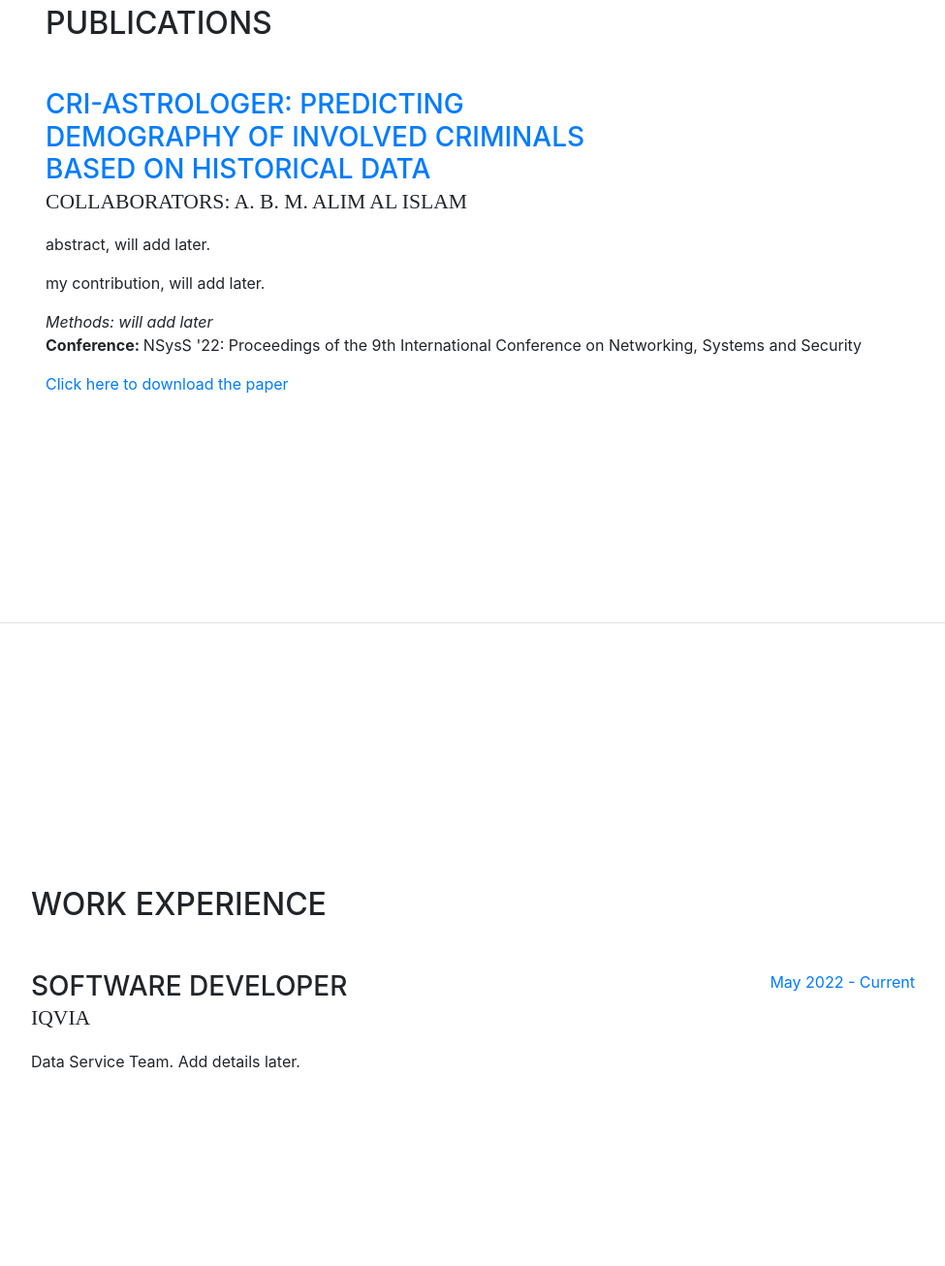
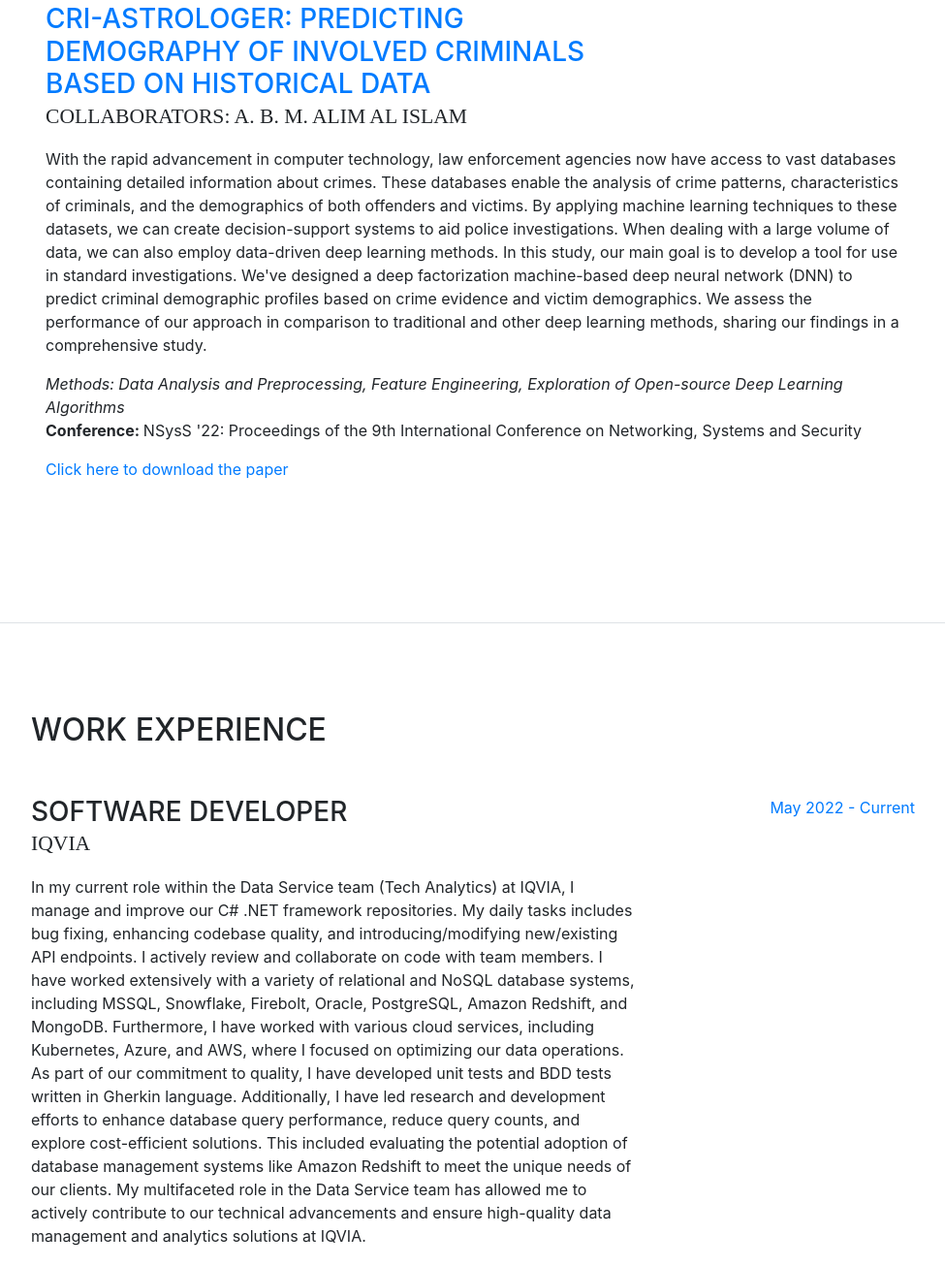
Before and after one commit to atiqur-rahman-0041/atiqur-rahman-0041.github.io, a website with bundled scripts: page index.html in a window 1280 px wide. Shown: the part 1757-3063 px from the top of the page at 97% size, without its empty margins (288-1263 px from the left). Built offline with nearby package versions, Linux system fonts and the light colour scheme; some icons are missing; files whose address does not match are found by name; a web font is replaced by a local one.

Commit message:
added paper and work info

```diff
--- a/index.html
+++ b/index.html
@@ -166,12 +166,9 @@
 	              	<div class="mb-5">
 
 				            <p class="justify">
-                      abstract, will add later.
+                      With the rapid advancement in computer technology, law enforcement agencies now have access to vast databases containing detailed information about crimes. These databases enable the analysis of crime patterns, characteristics of criminals, and the demographics of both offenders and victims. By applying machine learning techniques to these datasets, we can create decision-support systems to aid police investigations. When dealing with a large volume of data, we can also employ data-driven deep learning methods. In this study, our main goal is to develop a tool for use in standard investigations. We've designed a deep factorization machine-based deep neural network (DNN) to predict criminal demographic profiles based on crime evidence and victim demographics. We assess the performance of our approach in comparison to traditional and other deep learning methods, sharing our findings in a comprehensive study.
 				        	 </p>
-                   <p class="justify">
-                      my contribution, will add later.
-                   </p>
-		            		<em>Methods: will add later</em>
+		            		<em>Methods: Data Analysis and Preprocessing, Feature Engineering, Exploration of Open-source Deep Learning Algorithms</em>
                     		<br>
                     		<p> <strong>Conference: </strong>
                           NSysS '22: Proceedings of the 9th International Conference on Networking, Systems and Security
@@ -195,7 +192,14 @@
             <div class="resume-content mr-auto">
               <h3 class="mb-0">Software Developer</h3>
               <div class="subheading mb-3">IQVIA</div>
-              <p>Data Service Team. Add details later.</p>
+              <p>In my current role within the Data Service team (Tech Analytics) at IQVIA, I manage and improve our C# .NET framework repositories. My daily tasks includes bug fixing, enhancing codebase quality, and introducing/modifying new/existing API endpoints. I actively review and collaborate on code with team members.
+
+                I have worked extensively with a variety of relational and NoSQL database systems, including MSSQL, Snowflake, Firebolt, Oracle, PostgreSQL, Amazon Redshift, and MongoDB. Furthermore, I have worked with various cloud services, including Kubernetes, Azure, and AWS, where I focused on optimizing our data operations.
+
+                As part of our commitment to quality, I have developed unit tests and BDD tests written in Gherkin language. Additionally, I have led research and development efforts to enhance database query performance, reduce query counts, and explore cost-efficient solutions. This included evaluating the potential adoption of database management systems like Amazon Redshift to meet the unique needs of our clients.
+
+                My multifaceted role in the Data Service team has allowed me to actively contribute to our technical advancements and ensure high-quality data management and analytics solutions at IQVIA.
+                </p>
             </div>
             <div class="resume-date text-md-right">
               <span class="text-primary">May 2022 - Current</span>
```
